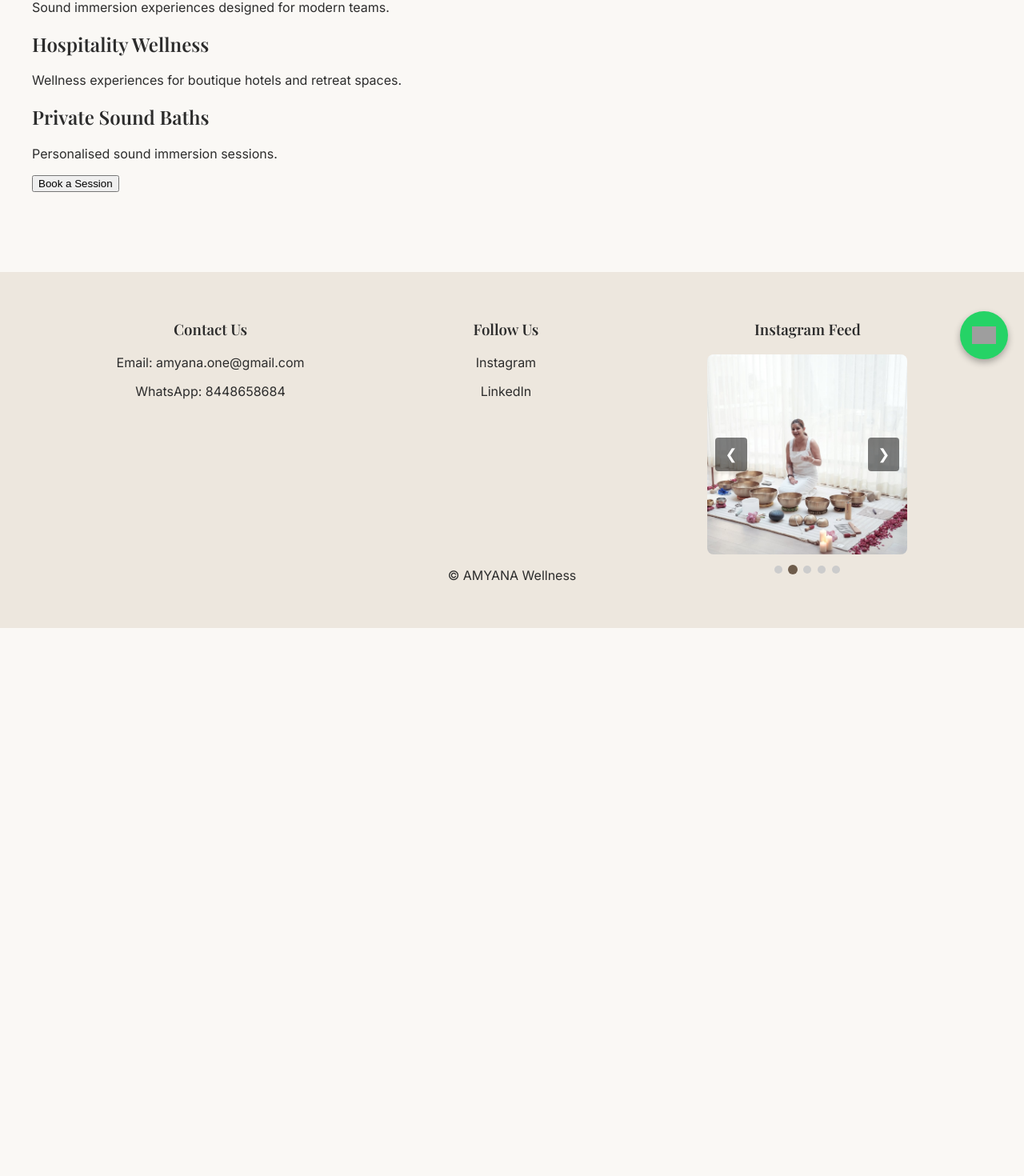
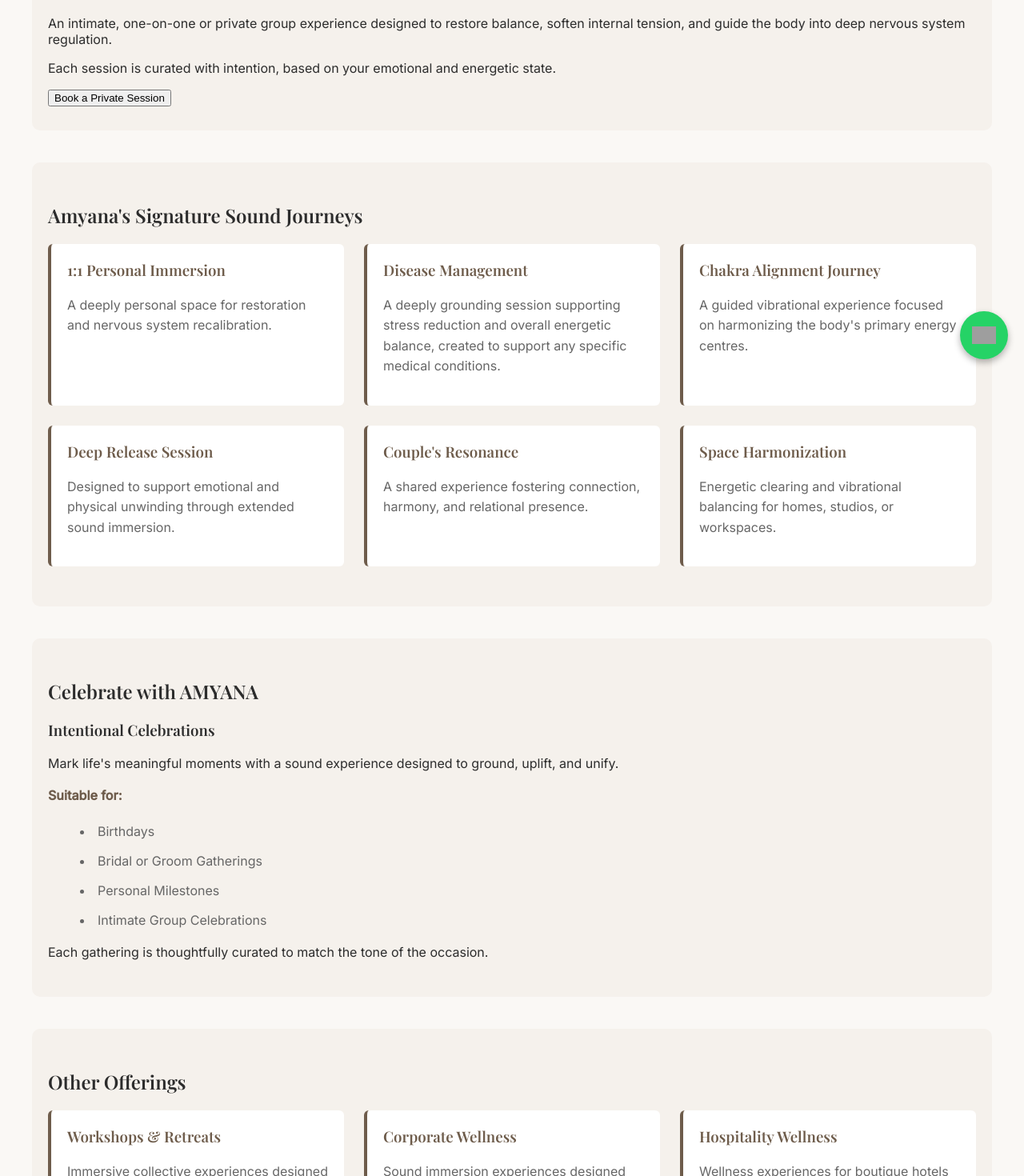
Before and after one commit to tomaryash54/amyana_v3_luxury_site, a React (Vite) app: page /sound in a window 1280 px wide. Shown: the part 331-1801 px from the top of the page at 80% size. Before the commit the page ends 1116 px from the top, so only its background shows below. Built offline with nearby package versions, Linux system fonts and the light colour scheme; grey boxes are pictures that could not be loaded.

Commit message:
Add comprehensive Sound page content with signature services and celebrations

```diff
--- a/index.html
+++ b/index.html
@@ -57,6 +57,15 @@ footer{background:#ede7de;padding:40px;text-align:center;margin-top:60px;}
 .carousel-dots{display:flex;justify-content:center;gap:8px;margin-top:10px;}
 .dot{width:10px;height:10px;border-radius:50%;background:#ccc;cursor:pointer;transition:background 0.3s;}
 .dot.active{background:#6e5c4b;transform:scale(1.2);}
+.page-section{margin:40px 0;padding:30px 20px;background:#f5f1ec;border-radius:10px;animation:fadeIn 0.6s ease-in-out;}
+.service-list{display:grid;grid-template-columns:repeat(auto-fit,minmax(280px,1fr));gap:25px;margin:20px 0;}
+.service-item{padding:20px;background:white;border-left:4px solid #6e5c4b;border-radius:6px;transition:transform 0.3s, box-shadow 0.3s;}
+.service-item:hover{transform:translateX(5px);box-shadow:0 4px 12px rgba(0,0,0,0.1);}
+.service-item h3{color:#6e5c4b;margin-top:0;}
+.service-item p{color:#666;line-height:1.6;}
+ul{list-style-position:inside;color:#666;line-height:1.8;}
+ul li{margin:8px 0;}
+h4{color:#6e5c4b;margin-top:20px;}
 </style>
 </head>
 <body>
--- a/src/pages/Sound.jsx
+++ b/src/pages/Sound.jsx
@@ -4,19 +4,86 @@ return(
 <div className="container">
 <h1>Sound Healing</h1>
 
-<h2>Workshops & Retreats</h2>
+<section className="page-section">
+<h2>Private Sound Baths</h2>
+<h3>Personalised Sound Immersion</h3>
+<p>An intimate, one-on-one or private group experience designed to restore balance, soften internal tension, and guide the body into deep nervous system regulation.</p>
+<p>Each session is curated with intention, based on your emotional and energetic state.</p>
+<button>Book a Private Session</button>
+</section>
+
+<section className="page-section">
+<h2>Amyana's Signature Sound Journeys</h2>
+
+<div className="service-list">
+<div className="service-item">
+<h3>1:1 Personal Immersion</h3>
+<p>A deeply personal space for restoration and nervous system recalibration.</p>
+</div>
+
+<div className="service-item">
+<h3>Disease Management</h3>
+<p>A deeply grounding session supporting stress reduction and overall energetic balance, created to support any specific medical conditions.</p>
+</div>
+
+<div className="service-item">
+<h3>Chakra Alignment Journey</h3>
+<p>A guided vibrational experience focused on harmonizing the body's primary energy centres.</p>
+</div>
+
+<div className="service-item">
+<h3>Deep Release Session</h3>
+<p>Designed to support emotional and physical unwinding through extended sound immersion.</p>
+</div>
+
+<div className="service-item">
+<h3>Couple's Resonance</h3>
+<p>A shared experience fostering connection, harmony, and relational presence.</p>
+</div>
+
+<div className="service-item">
+<h3>Space Harmonization</h3>
+<p>Energetic clearing and vibrational balancing for homes, studios, or workspaces.</p>
+</div>
+</div>
+</section>
+
+<section className="page-section">
+<h2>Celebrate with AMYANA</h2>
+<h3>Intentional Celebrations</h3>
+<p>Mark life's meaningful moments with a sound experience designed to ground, uplift, and unify.</p>
+
+<h4>Suitable for:</h4>
+<ul>
+<li>Birthdays</li>
+<li>Bridal or Groom Gatherings</li>
+<li>Personal Milestones</li>
+<li>Intimate Group Celebrations</li>
+</ul>
+
+<p>Each gathering is thoughtfully curated to match the tone of the occasion.</p>
+</section>
+
+<section className="page-section">
+<h2>Other Offerings</h2>
+
+<div className="service-list">
+<div className="service-item">
+<h3>Workshops & Retreats</h3>
 <p>Immersive collective experiences designed to reconnect you with stillness.</p>
+</div>
 
-<h2>Corporate Wellness</h2>
+<div className="service-item">
+<h3>Corporate Wellness</h3>
 <p>Sound immersion experiences designed for modern teams.</p>
+</div>
 
-<h2>Hospitality Wellness</h2>
+<div className="service-item">
+<h3>Hospitality Wellness</h3>
 <p>Wellness experiences for boutique hotels and retreat spaces.</p>
-
-<h2>Private Sound Baths</h2>
-<p>Personalised sound immersion sessions.</p>
-
-<button>Book a Session</button>
+</div>
+</div>
+</section>
 </div>
 )
 }
```
